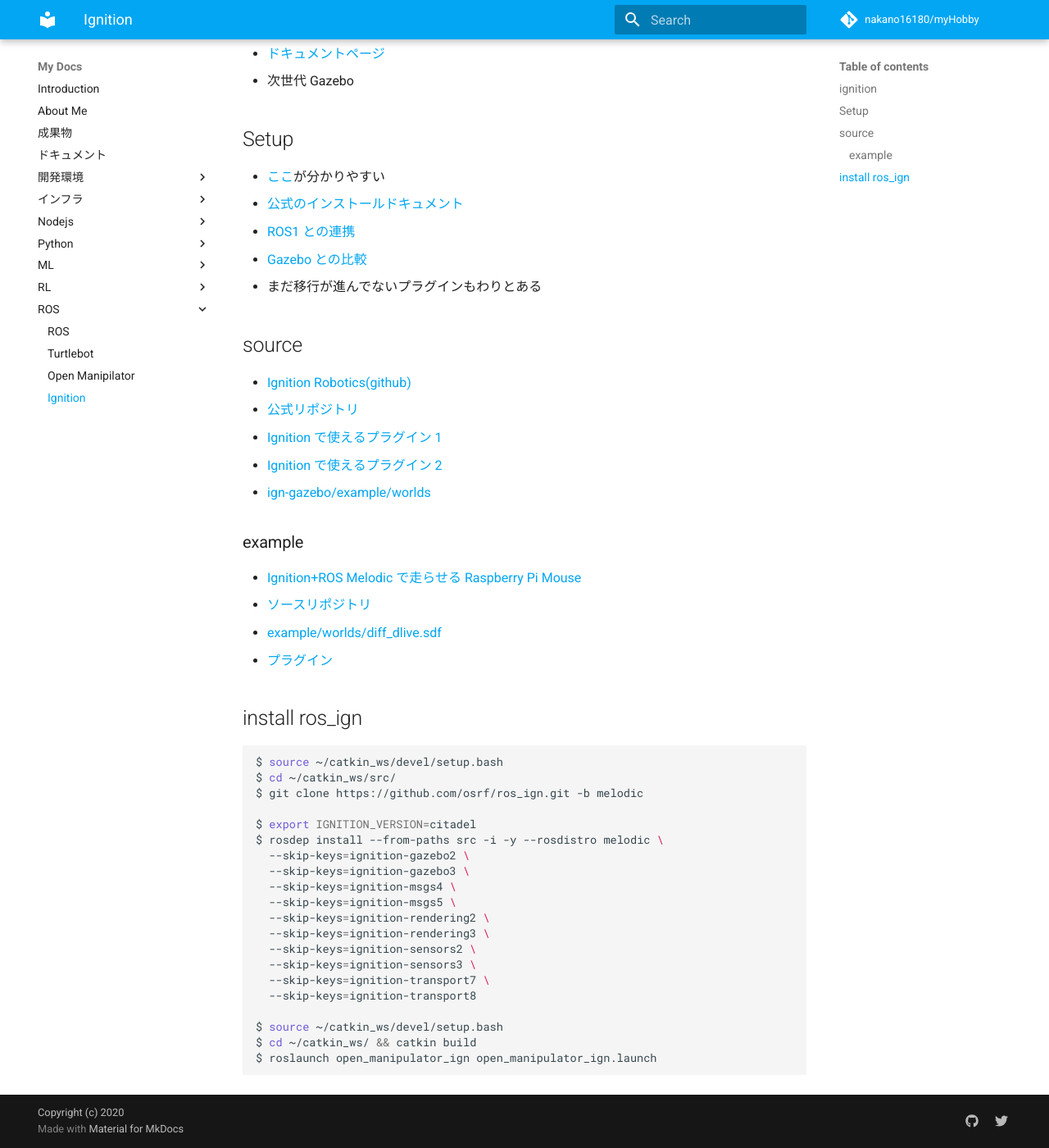
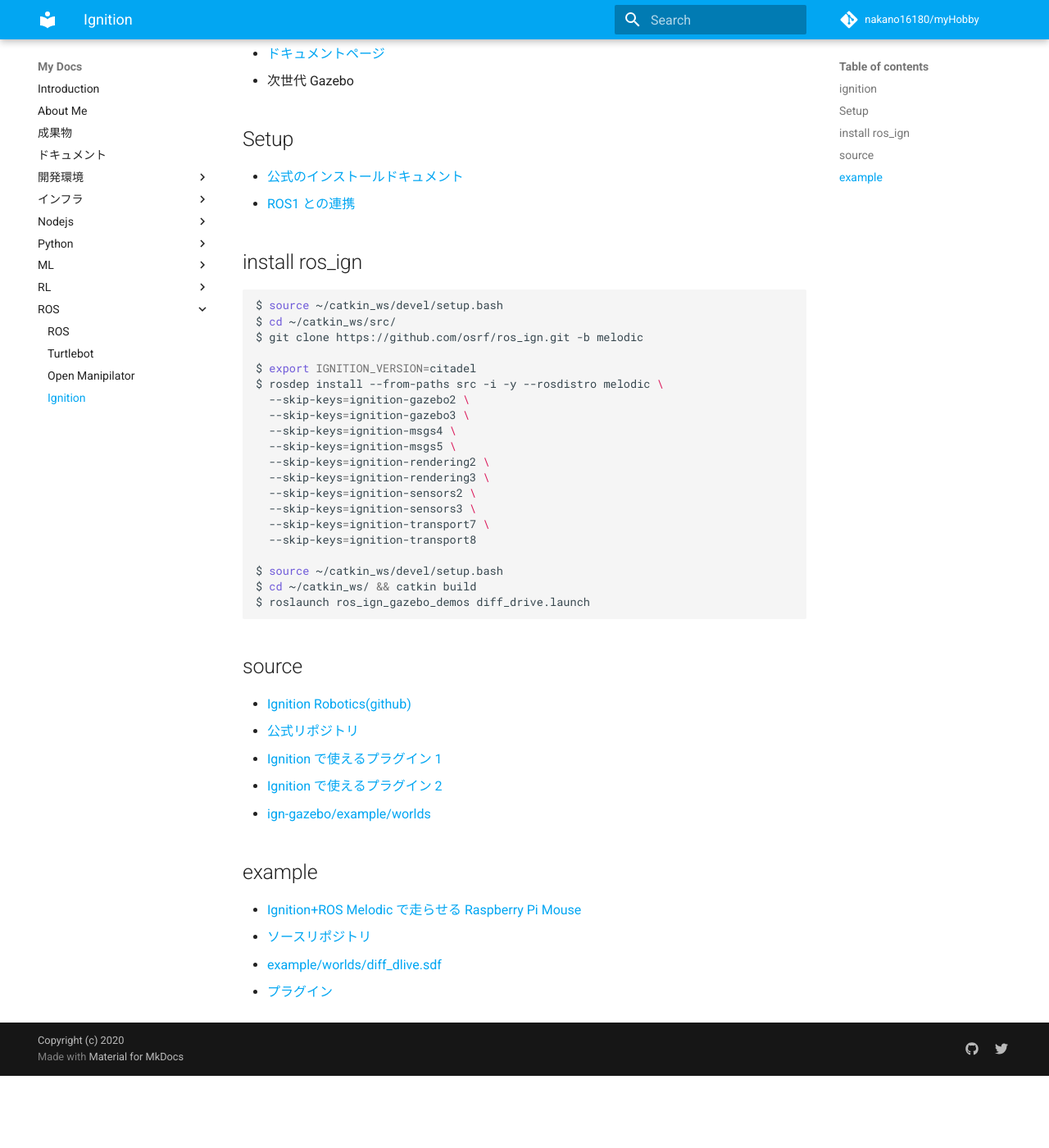
Before and after one commit to nakano16180/myHobby, an MkDocs documentation site: the page built from docs/ROS/ignition.md, in a window 1280 px wide and 1400 px high, scrolled down 178 px. Shown: the whole window at 82% size. Built offline with MkDocs 1.6.1 and Material for MkDocs 9.7.7, drawn with Linux system fonts in a browser that asks for light colours; comment, search, counter and statistics services are not loaded; after the commit the page ends 1490 px from its top, so only the background shows below that.

Commit message:
update ignition

````diff
--- a/docs/ROS/ignition.md
+++ b/docs/ROS/ignition.md
@@ -5,26 +5,8 @@
 
 ## Setup
 
-- [ここ](https://products.rt-net.jp/micromouse/archives/8764)が分かりやすい
 - [公式のインストールドキュメント](https://ignitionrobotics.org/docs/citadel)
 - [ROS1 との連携](https://ignitionrobotics.org/docs/citadel/ros_integration)
-- [Gazebo との比較](https://ignitionrobotics.org/docs/citadel/comparison)
-  - まだ移行が進んでないプラグインもわりとある
-
-## source
-
-- [Ignition Robotics(github)](https://github.com/ignitionrobotics/)
-- [公式リポジトリ](https://github.com/ignitionrobotics/ign-gazebo)
-  - [Ignition で使えるプラグイン 1](https://github.com/ignitionrobotics/ign-gazebo/tree/master/include/ignition/gazebo/components)
-  - [Ignition で使えるプラグイン 2](https://github.com/ignitionrobotics/ign-gazebo/tree/master/src/systems)
-  - [ign-gazebo/example/worlds](https://github.com/ignitionrobotics/ign-gazebo/tree/master/examples/worlds)
-
-### example
-
-- [Ignition+ROS Melodic で走らせる Raspberry Pi Mouse](https://products.rt-net.jp/micromouse/archives/8833)
-  - [ソースリポジトリ](https://github.com/Tiryoh/ros_ign_gazebo_raspimouse)
-- [example/worlds/diff_dlive.sdf](https://bitbucket.org/ignitionrobotics/ign-gazebo/src/default/examples/worlds/diff_drive.sdf)
-  - [プラグイン](https://bitbucket.org/ignitionrobotics/ign-gazebo/src/default/src/systems/diff_drive/)
 
 ## install ros_ign
 
@@ -48,6 +30,21 @@
 
 $ source ~/catkin_ws/devel/setup.bash
 $ cd ~/catkin_ws/ && catkin build
-$ roslaunch open_manipulator_ign open_manipulator_ign.launch
+$ roslaunch ros_ign_gazebo_demos diff_drive.launch
 
 ```
+
+## source
+
+- [Ignition Robotics(github)](https://github.com/ignitionrobotics/)
+- [公式リポジトリ](https://github.com/ignitionrobotics/ign-gazebo)
+  - [Ignition で使えるプラグイン 1](https://github.com/ignitionrobotics/ign-gazebo/tree/master/include/ignition/gazebo/components)
+  - [Ignition で使えるプラグイン 2](https://github.com/ignitionrobotics/ign-gazebo/tree/master/src/systems)
+  - [ign-gazebo/example/worlds](https://github.com/ignitionrobotics/ign-gazebo/tree/master/examples/worlds)
+
+## example
+
+- [Ignition+ROS Melodic で走らせる Raspberry Pi Mouse](https://products.rt-net.jp/micromouse/archives/8833)
+  - [ソースリポジトリ](https://github.com/Tiryoh/ros_ign_gazebo_raspimouse)
+- [example/worlds/diff_dlive.sdf](https://bitbucket.org/ignitionrobotics/ign-gazebo/src/default/examples/worlds/diff_drive.sdf)
+  - [プラグイン](https://bitbucket.org/ignitionrobotics/ign-gazebo/src/default/src/systems/diff_drive/)
````
